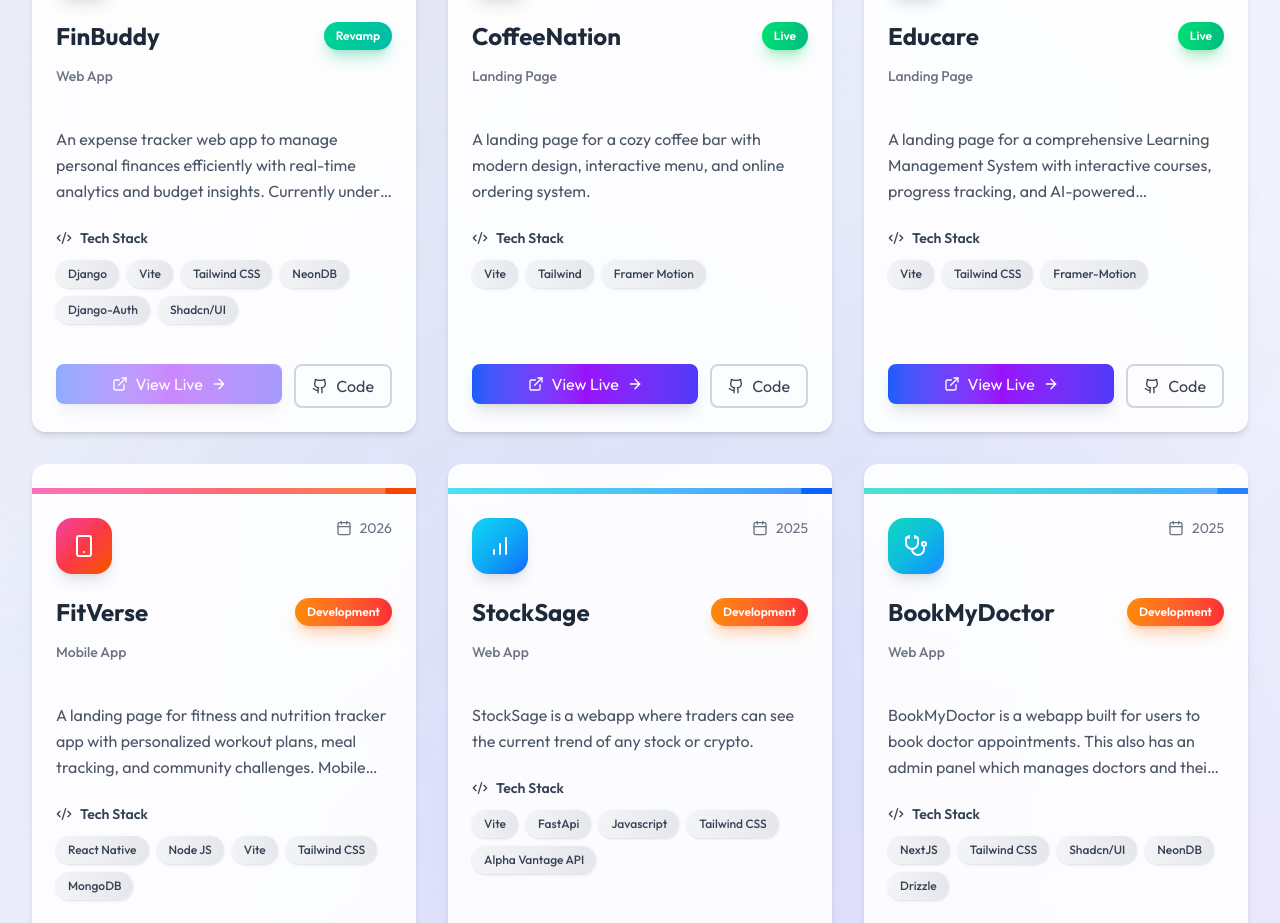
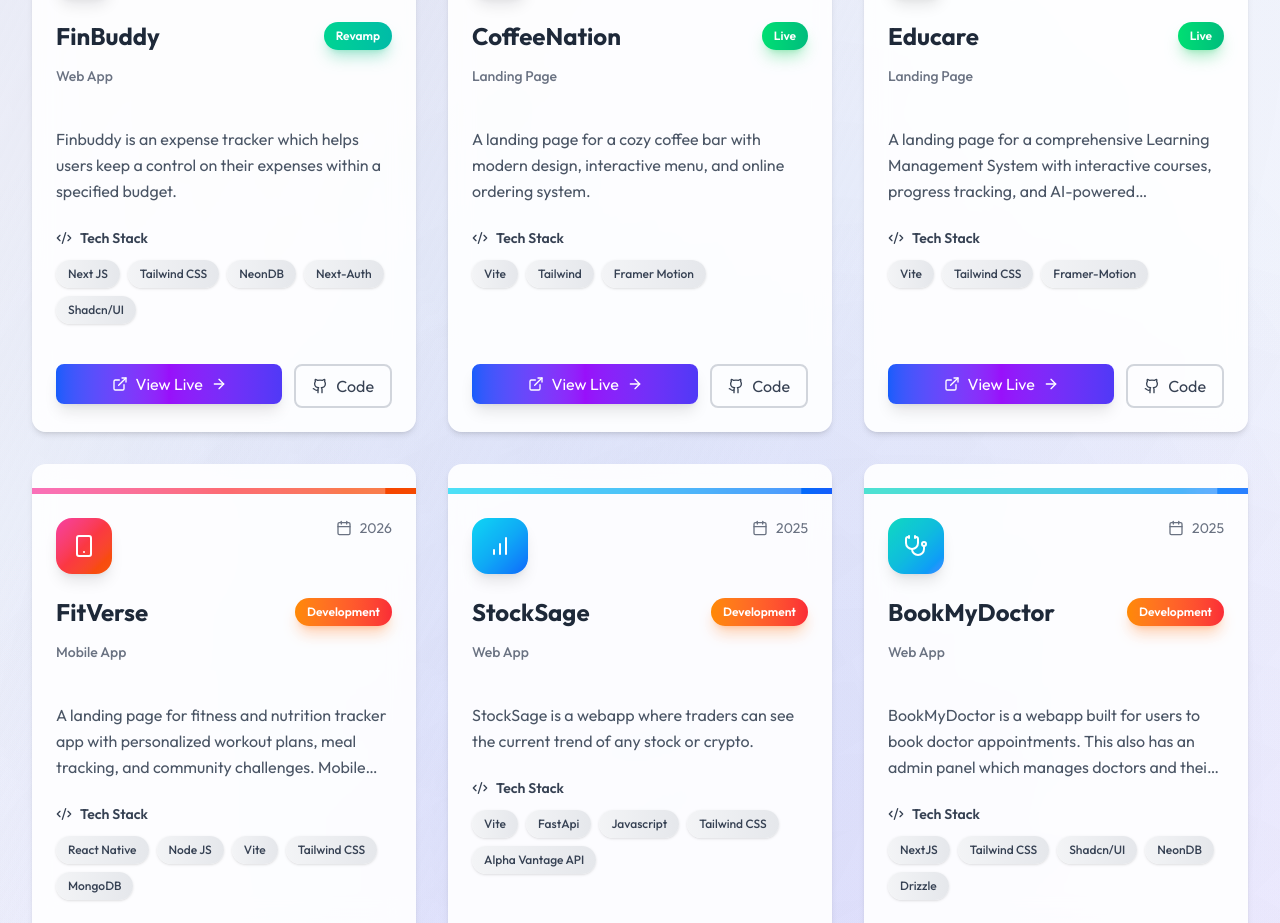
Before and after one commit to chiragRane-Projects/Portfolio, a React (Vite) app: page / in a window 1280 px wide. Shown: the part 2381-3304 px from the top of the page. Built offline with nearby package versions, Linux system fonts and the light colour scheme.

Commit message:
project changes

```diff
--- a/src/components/Projects.jsx
+++ b/src/components/Projects.jsx
@@ -7,10 +7,10 @@ import { ExternalLink, Github, Star, Calendar, Smartphone, Stethoscope, Book, Co
 const projects = [
   {
     title: 'FinBuddy',
-    description: 'An expense tracker web app to manage personal finances efficiently with real-time analytics and budget insights. Currently under polishing. Earlier it was named Xpensify but now with changes its Finbuddy',
-    link: '#',
+    description: 'Finbuddy is an expense tracker which helps users keep a control on their expenses within a specified budget.',
+    link: 'https://finbuddy-omega.vercel.app/',
     github: 'https://github.com/chiragRane-Projects/xpensify_backend.git',
-    tech: ['Django', 'Vite', 'Tailwind CSS', 'NeonDB', 'Django-Auth', 'Shadcn/UI'],
+    tech: ['Next JS', 'Tailwind CSS', 'NeonDB', 'Next-Auth', 'Shadcn/UI'],
     category: 'Web App',
     year: '2025',
     status: 'Revamp',
```
